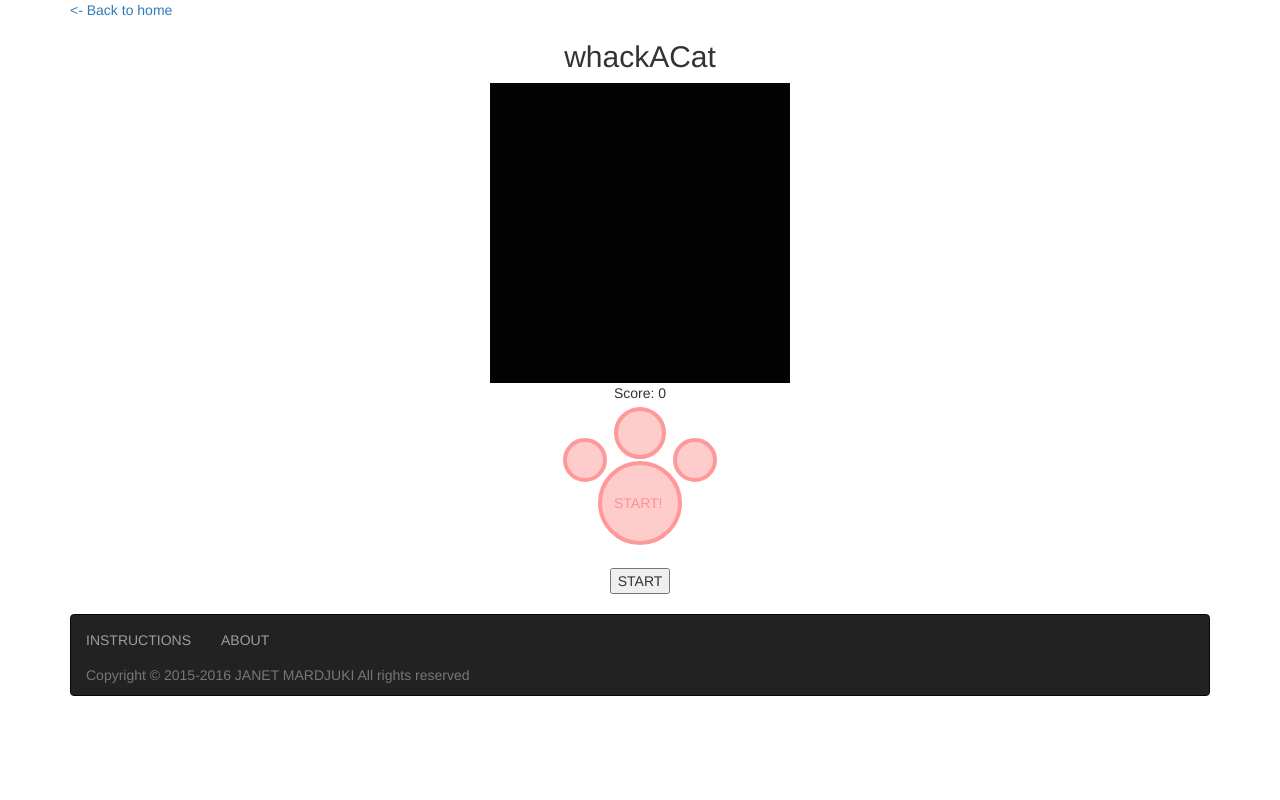
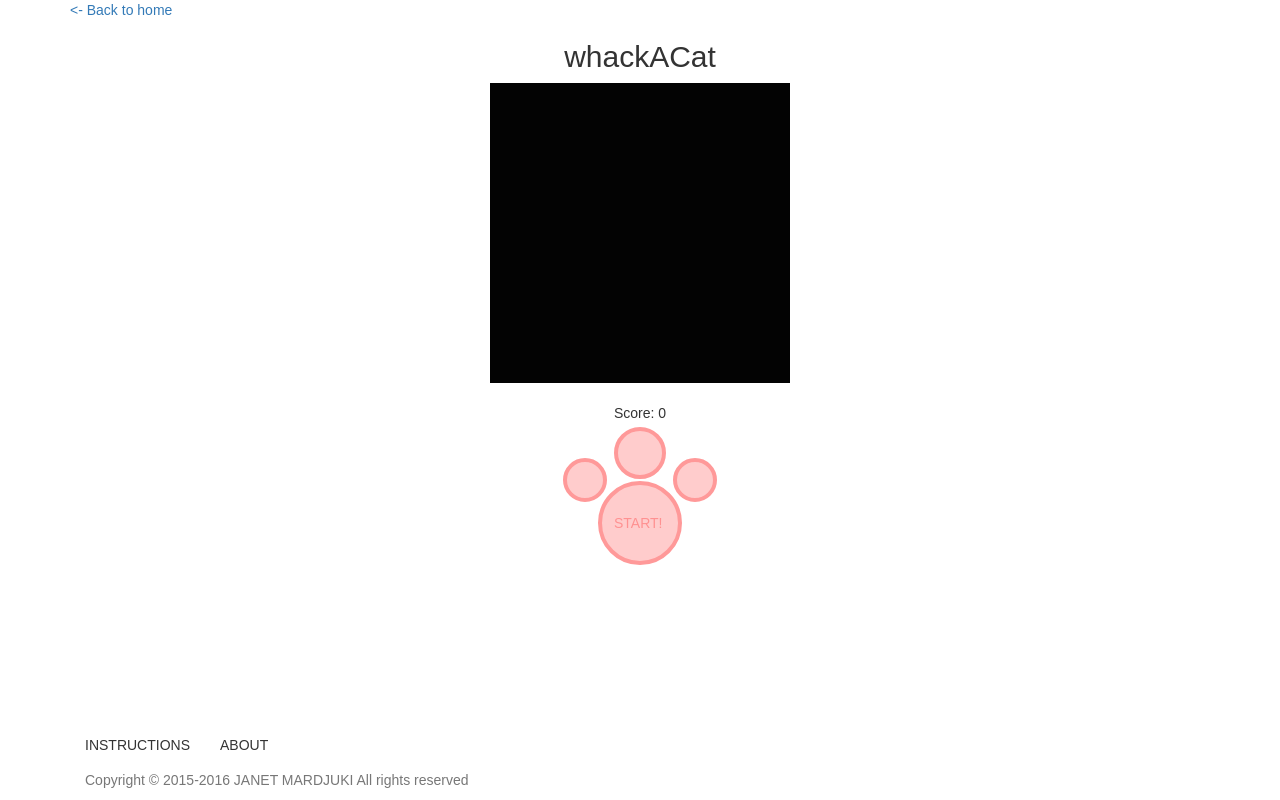
Before and after one commit to jmardjuki/spiderweb, a PHP site: page /main.html in a window 1280 px wide. Run offline with PHP 8.4, Linux system fonts and the light colour scheme.

Commit message:
Restructured the directory

```diff
--- a/whack.js
+++ b/js/whack.js
@@ -2,8 +2,6 @@
 // Name         : whack.js
 // Description  : Script for whack a mole game
 //======================================================================
-
-//== UNFINISHED ==
 
 //KNOWN BUGS:
 
@@ -41,7 +39,7 @@ function removeElement(id)
 function hitFunction(id, content)
 {
 	score++;
-	var full = "<img src=\"base.png\" class=\"whack\" id=\"" + id + "\"/>"
+	var full = "<img src=\"media/images/base.png\" class=\"whack\" id=\"" + id + "\"/>"
 	$(content).replaceWith(full);
 	removeElement(id);
 	updateScore();
@@ -53,7 +51,7 @@ function spawnMole()
 	var num = (Math.floor(Math.random() * 10)%9);
 	var ran = "w" + num;
 	var which = "#" + ran;
-	$(which).attr({src:"cat.gif", loop:'infinite'});
+	$(which).attr({src:"media/images/cat.gif", loop:'infinite'});
 	$(which).attr("onclick","hitFunction(this.getAttribute('id'), this)");
 	arrMoles[arrMoles.length] = which;
 }
@@ -61,7 +59,7 @@ function spawnMole()
 function destroyMole()
 {
 	var destroy = arrMoles.pop();
-	$(destroy).attr("src","base.png");
+	$(destroy).attr("src","media/images/base.png");
 	$(destroy).attr('onclick','').unbind('click');
 
 }
@@ -79,7 +77,7 @@ function clearStatus(spawn, destroy)
 			destroyMole();
 		}
 		clearInterval(clearI);
-		document.getElementById("startBt").disabled=false;
+		$('#daPaw').fadeIn();
 		gameHasEnded();
 	}
 }
@@ -87,7 +85,7 @@ function startFunction()
 {
 	score = 0;
 	updateScore();
-	document.getElementById("startBt").disabled=true;
+	$('#daPaw').fadeOut();
 	$('#music').trigger("play");
 	spawnI = window.setInterval(function(){spawnMole()}, 550);
 	destroyI = window.setInterval(function(){destroyMole()}, 1000);
--- a/main.html
+++ b/main.html
@@ -71,11 +74,10 @@
                Sorry, your browser does not support inline SVG.
             </svg>
             <br/>
-	          <button id="startBt" onclick="startFunction()"> START </button>
 	        </div>
 	      </div>
         <br />
-				<div class="navbar navbar-inverse">
+				<footer class="footer">
 					<div class="container-fluid">
 						<div class="row">
 							<p class="navbar-text">INSTRUCTIONS</p>
--- a/stylesheet.css
+++ b/stylesheet.css
@@ -31,11 +31,17 @@
 html, body {
     height: 100%;
 }
-html {
-    background-color: gray;
+
+body {
+  font-family: "Helvetica Neve", "Arial";
 }
 
 img {
     width: 100px;
     height: 100px;
 }
+.footer {
+  position: absolute;
+  bottom: 0;
+  height: 10%;
+}
```
Also changed, not shown: other parts of main.html (+15 -11 lines), media/images/base.png (renamed from base.png), media/images/cat.gif (renamed from cat.gif), 2 other files.
